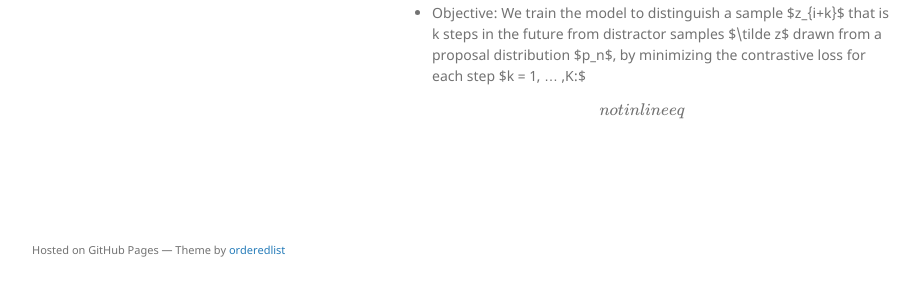
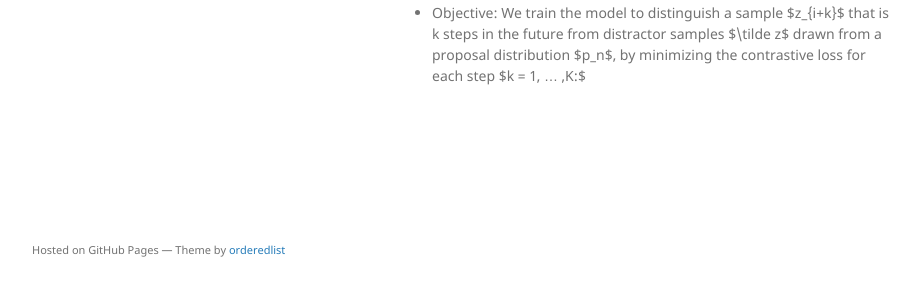
Before and after one commit to shreyanc/shreyanc.github.io, a Jekyll site: the page built from _posts/2020-09-22-wav2vec.md, in a window 1280 px wide. Shown: the part 581-874 px from the top of the page, without its empty margins (178-1098 px from the left). Built offline with Jekyll 4.4.1, drawn with Linux system fonts in a browser that asks for light colours; formulas are drawn with MathJax 3.

Commit message:
Update 2020-09-22-wav2vec.md

```diff
--- a/_posts/2020-09-22-wav2vec.md
+++ b/_posts/2020-09-22-wav2vec.md
@@ -21,7 +21,3 @@ title: 'Wave2Vec: Unsupervised Pre-Training for Speech Recognition'
 ## Details
 - For decoding the emissions from the acoustic model, they use a lexicon and a separate language model. The word sequence <span>$\mathbf{y}$</span> is decoded from the context vector <span>$\mathbf{c}$</span> using the **beam search decoder**.
 - Objective: We train the model to distinguish a sample <span>$z_{i+k}$</span> that is k steps in the future from distractor samples <span>$\tilde z$</span> drawn from a proposal distribution <span>$p_n$</span>, by minimizing the contrastive loss for each step <span>$k = 1, ... ,K:$</span>
-
-$$
-not inline eq
-$$
```
